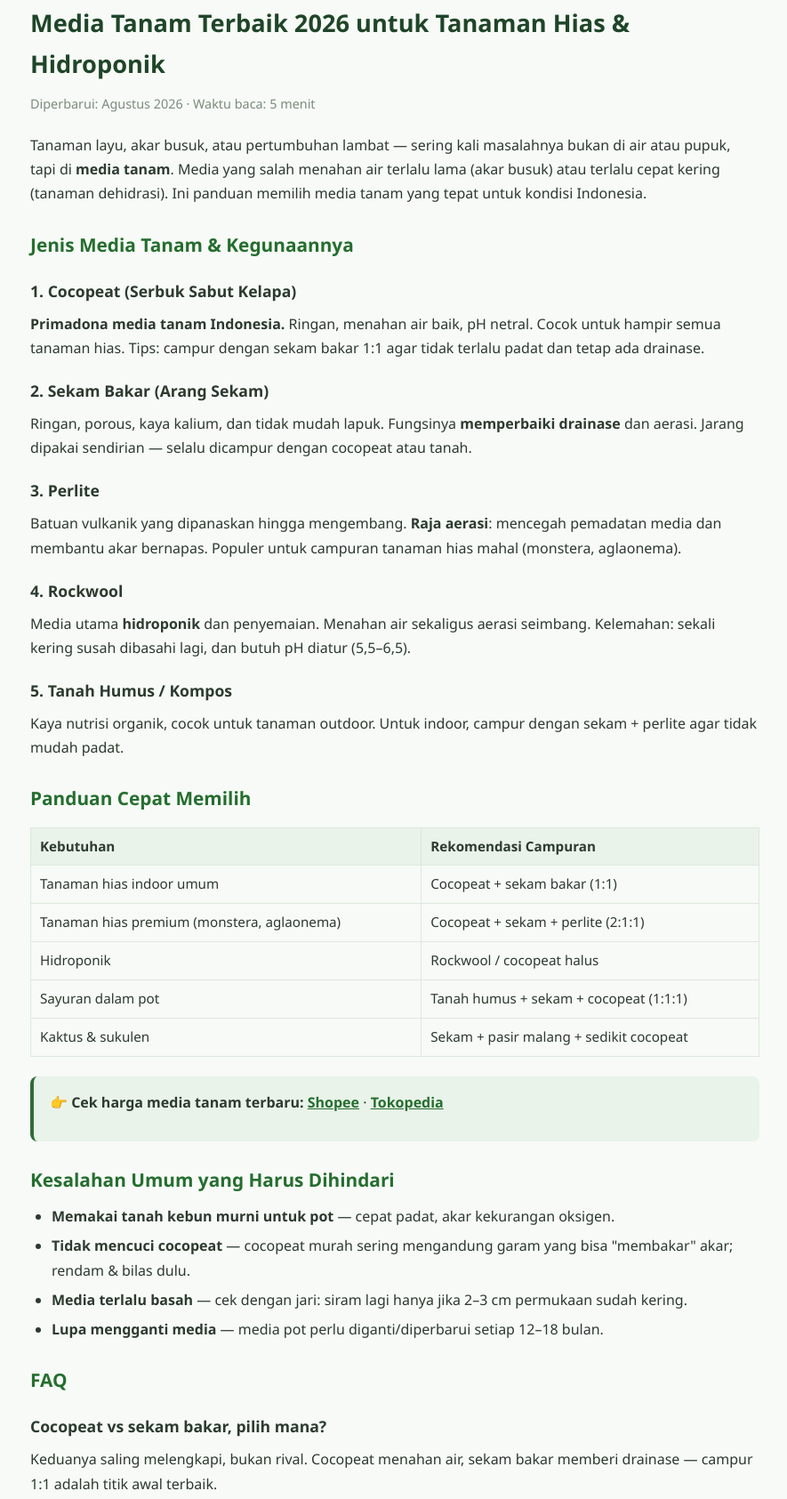
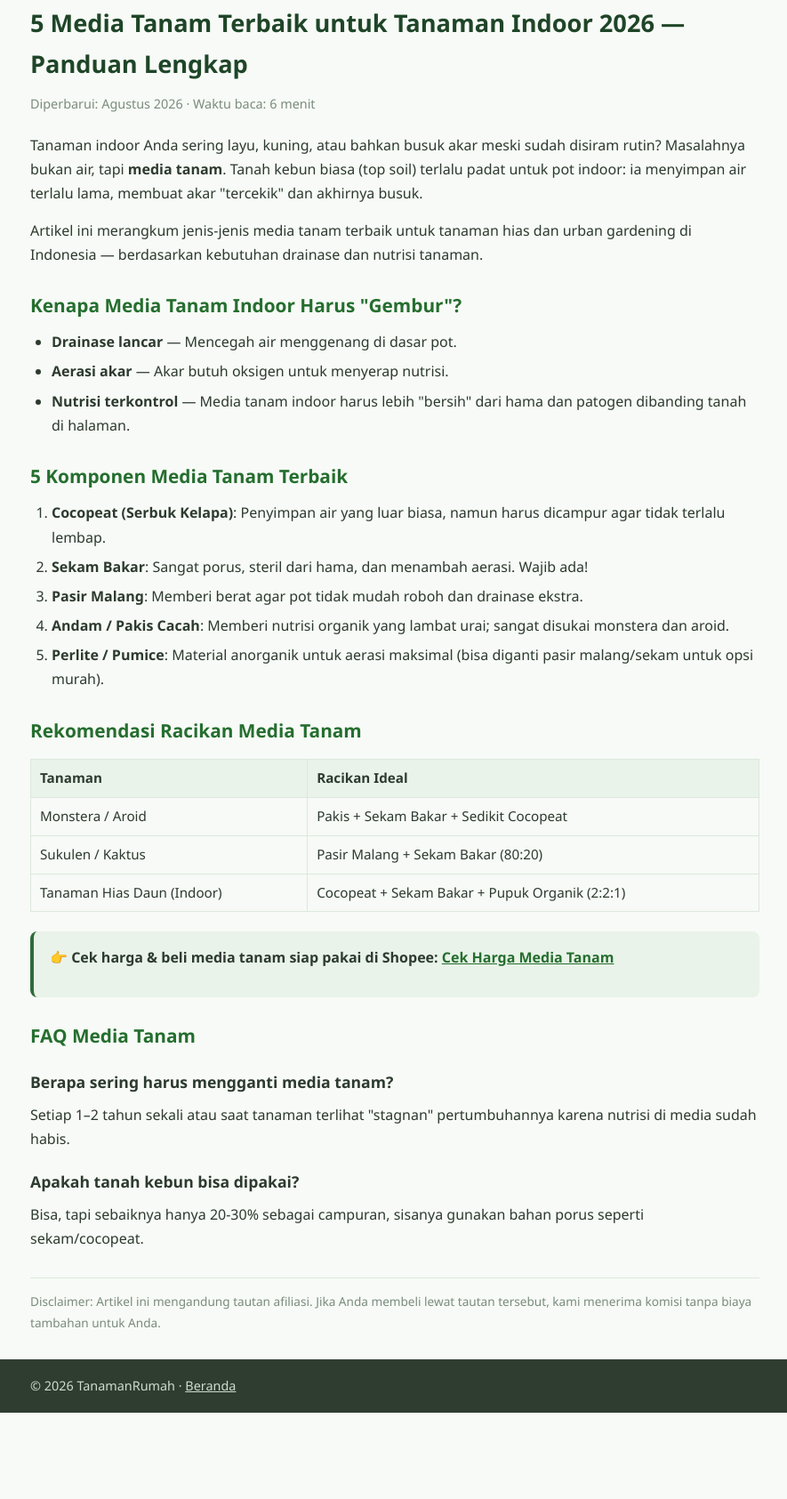
Before and after one commit to junrevol21/tanamanrumah, a plain HTML site: page artikel/media-tanam-terbaik-2026.html in a window 1280 px wide. Shown: the part 87-1772 px from the top of the page at 89% size, without its empty margins (196-1081 px from the left). After the commit the page ends 1675 px from the top, so only its background shows below. Drawn offline with Linux system fonts and the light colour scheme.

Commit message:
Update situs (cron/otomatis)

```diff
--- a/artikel/media-tanam-terbaik-2026.html
+++ b/artikel/media-tanam-terbaik-2026.html
@@ -3,8 +3,8 @@
 <head>
 <meta charset="UTF-8">
 <meta name="viewport" content="width=device-width, initial-scale=1.0">
-<title>Media Tanam Terbaik 2026 untuk Tanaman Hias & Hidroponik</title>
-<meta name="description" content="Panduan memilih media tanam: cocopeat, sekam bakar, perlite, rockwool, tanah humus. Mana yang terbaik untuk tanaman hias dan hidroponik di Indonesia.">
+<title>5 Media Tanam Terbaik untuk Tanaman Indoor 2026 — Panduan Lengkap</title>
+<meta name="description" content="Cara memilih media tanam terbaik untuk tanaman indoor agar subur & tidak busuk akar: ulasan cocopeat, sekam bakar, pasir malang, dan racikan premium.">
 <link rel="stylesheet" href="../css/style.css">
 </head>
 <body>
@@ -22,60 +22,47 @@
 
 <main class="container">
 <article class="post">
-<h1>Media Tanam Terbaik 2026 untuk Tanaman Hias & Hidroponik</h1>
-<p class="meta">Diperbarui: Agustus 2026 · Waktu baca: 5 menit</p>
+<h1>5 Media Tanam Terbaik untuk Tanaman Indoor 2026 — Panduan Lengkap</h1>
+<p class="meta">Diperbarui: Agustus 2026 · Waktu baca: 6 menit</p>
 
-<p>Tanaman layu, akar busuk, atau pertumbuhan lambat — sering kali masalahnya bukan di air atau pupuk, tapi di <strong>media tanam</strong>. Media yang salah menahan air terlalu lama (akar busuk) atau terlalu cepat kering (tanaman dehidrasi). Ini panduan memilih media tanam yang tepat untuk kondisi Indonesia.</p>
+<p>Tanaman indoor Anda sering layu, kuning, atau bahkan busuk akar meski sudah disiram rutin? Masalahnya bukan air, tapi <strong>media tanam</strong>. Tanah kebun biasa (top soil) terlalu padat untuk pot indoor: ia menyimpan air terlalu lama, membuat akar "tercekik" dan akhirnya busuk.</p>
 
-<h2>Jenis Media Tanam & Kegunaannya</h2>
+<p>Artikel ini merangkum jenis-jenis media tanam terbaik untuk tanaman hias dan urban gardening di Indonesia — berdasarkan kebutuhan drainase dan nutrisi tanaman.</p>
 
-<h3>1. Cocopeat (Serbuk Sabut Kelapa)</h3>
-<p><strong>Primadona media tanam Indonesia.</strong> Ringan, menahan air baik, pH netral. Cocok untuk hampir semua tanaman hias. Tips: campur dengan sekam bakar 1:1 agar tidak terlalu padat dan tetap ada drainase.</p>
+<h2>Kenapa Media Tanam Indoor Harus "Gembur"?</h2>
+<ul>
+  <li><strong>Drainase lancar</strong> — Mencegah air menggenang di dasar pot.</li>
+  <li><strong>Aerasi akar</strong> — Akar butuh oksigen untuk menyerap nutrisi.</li>
+  <li><strong>Nutrisi terkontrol</strong> — Media tanam indoor harus lebih "bersih" dari hama dan patogen dibanding tanah di halaman.</li>
+</ul>
 
-<h3>2. Sekam Bakar (Arang Sekam)</h3>
-<p>Ringan, porous, kaya kalium, dan tidak mudah lapuk. Fungsinya <strong>memperbaiki drainase</strong> dan aerasi. Jarang dipakai sendirian — selalu dicampur dengan cocopeat atau tanah.</p>
+<h2>5 Komponen Media Tanam Terbaik</h2>
+<ol>
+  <li><strong>Cocopeat (Serbuk Kelapa)</strong>: Penyimpan air yang luar biasa, namun harus dicampur agar tidak terlalu lembap.</li>
+  <li><strong>Sekam Bakar</strong>: Sangat porus, steril dari hama, dan menambah aerasi. Wajib ada!</li>
+  <li><strong>Pasir Malang</strong>: Memberi berat agar pot tidak mudah roboh dan drainase ekstra.</li>
+  <li><strong>Andam / Pakis Cacah</strong>: Memberi nutrisi organik yang lambat urai; sangat disukai monstera dan aroid.</li>
+  <li><strong>Perlite / Pumice</strong>: Material anorganik untuk aerasi maksimal (bisa diganti pasir malang/sekam untuk opsi murah).</li>
+</ol>
 
-<h3>3. Perlite</h3>
-<p>Batuan vulkanik yang dipanaskan hingga mengembang. <strong>Raja aerasi</strong>: mencegah pemadatan media dan membantu akar bernapas. Populer untuk campuran tanaman hias mahal (monstera, aglaonema).</p>
-
-<h3>4. Rockwool</h3>
-<p>Media utama <strong>hidroponik</strong> dan penyemaian. Menahan air sekaligus aerasi seimbang. Kelemahan: sekali kering susah dibasahi lagi, dan butuh pH diatur (5,5–6,5).</p>
-
-<h3>5. Tanah Humus / Kompos</h3>
-<p>Kaya nutrisi organik, cocok untuk tanaman outdoor. Untuk indoor, campur dengan sekam + perlite agar tidak mudah padat.</p>
-
-<h2>Panduan Cepat Memilih</h2>
-
+<h2>Rekomendasi Racikan Media Tanam</h2>
 <table>
-  <tr><th>Kebutuhan</th><th>Rekomendasi Campuran</th></tr>
-  <tr><td>Tanaman hias indoor umum</td><td>Cocopeat + sekam bakar (1:1)</td></tr>
-  <tr><td>Tanaman hias premium (monstera, aglaonema)</td><td>Cocopeat + sekam + perlite (2:1:1)</td></tr>
-  <tr><td>Hidroponik</td><td>Rockwool / cocopeat halus</td></tr>
-  <tr><td>Sayuran dalam pot</td><td>Tanah humus + sekam + cocopeat (1:1:1)</td></tr>
-  <tr><td>Kaktus & sukulen</td><td>Sekam + pasir malang + sedikit cocopeat</td></tr>
+  <tr><th>Tanaman</th><th>Racikan Ideal</th></tr>
+  <tr><td>Monstera / Aroid</td><td>Pakis + Sekam Bakar + Sedikit Cocopeat</td></tr>
+  <tr><td>Sukulen / Kaktus</td><td>Pasir Malang + Sekam Bakar (80:20)</td></tr>
+  <tr><td>Tanaman Hias Daun (Indoor)</td><td>Cocopeat + Sekam Bakar + Pupuk Organik (2:2:1)</td></tr>
 </table>
 
 <div class="cta">
-  <p>👉 <strong>Cek harga media tanam terbaru:</strong>
-  <a href="https://s.shopee.co.id/AFFILIATE-SHOPEE-MEDIA-1" rel="nofollow sponsored">Shopee</a> ·
-  <a href="https://tokopedia.link/AFFILIATE-TOKOPEDIA-MEDIA-1" rel="nofollow sponsored">Tokopedia</a></p>
+  <p>👉 <strong>Cek harga & beli media tanam siap pakai di Shopee:</strong>
+  <a href="https://s.shopee.co.id/AFFILIATE-SHOPEE-XXX" rel="nofollow sponsored">Cek Harga Media Tanam</a></p>
 </div>
 
-<h2>Kesalahan Umum yang Harus Dihindari</h2>
-<ul>
-  <li><strong>Memakai tanah kebun murni untuk pot</strong> — cepat padat, akar kekurangan oksigen.</li>
-  <li><strong>Tidak mencuci cocopeat</strong> — cocopeat murah sering mengandung garam yang bisa "membakar" akar; rendam & bilas dulu.</li>
-  <li><strong>Media terlalu basah</strong> — cek dengan jari: siram lagi hanya jika 2–3 cm permukaan sudah kering.</li>
-  <li><strong>Lupa mengganti media</strong> — media pot perlu diganti/diperbarui setiap 12–18 bulan.</li>
-</ul>
-
-<h2>FAQ</h2>
-<h3>Cocopeat vs sekam bakar, pilih mana?</h3>
-<p>Keduanya saling melengkapi, bukan rival. Cocopeat menahan air, sekam bakar memberi drainase — campur 1:1 adalah titik awal terbaik.</p>
-<h3>Media tanam hidroponik wajib rockwool?</h3>
-<p>Tidak. Cocopeat halus, hydroton (kerikil tanah liat), dan spons juga bisa. Rockwool paling umum untuk penyemaian.</p>
-<h3>Media tanam bisa dipakai ulang?</h3>
-<p>Sekam bakar & perlite bisa dicuci & dipakai ulang. Cocopeat bisa dicampur kompos untuk tanaman outdoor.</p>
+<h2>FAQ Media Tanam</h2>
+<h3>Berapa sering harus mengganti media tanam?</h3>
+<p>Setiap 1–2 tahun sekali atau saat tanaman terlihat "stagnan" pertumbuhannya karena nutrisi di media sudah habis.</p>
+<h3>Apakah tanah kebun bisa dipakai?</h3>
+<p>Bisa, tapi sebaiknya hanya 20-30% sebagai campuran, sisanya gunakan bahan porus seperti sekam/cocopeat.</p>
 
 <p class="afiliasi-disclaimer">Disclaimer: Artikel ini mengandung tautan afiliasi. Jika Anda membeli lewat tautan tersebut, kami menerima komisi tanpa biaya tambahan untuk Anda.</p>
 </article>
```
Also changed, not shown: index.html (+2 -2 lines), vision_vivo_x300.json (added, +19 -0 lines), 1 other file.
